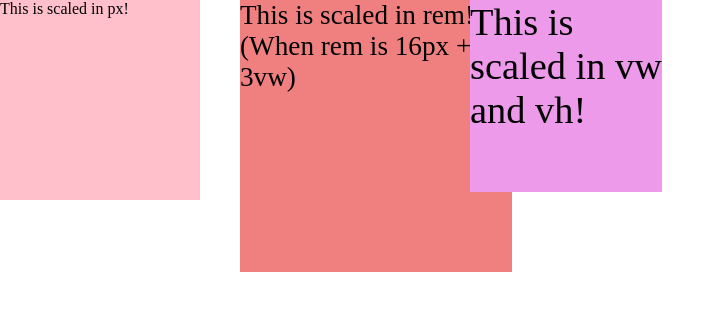
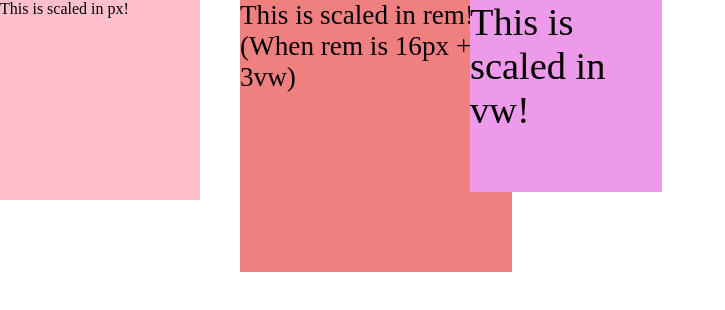
Before and after one commit to madortill/rem-demo, a plain HTML site: page index.html in a window 1280 px wide. Shown: the whole page, without its empty margins (0-725 px from the left). Drawn offline with Linux system fonts and the light colour scheme.

Commit message:
remove vh refrence

```diff
--- a/index.html
+++ b/index.html
@@ -9,6 +9,6 @@
     <body>
         <div class="px">This is scaled in px!</div>
         <div class="rem">This is scaled in rem! <br> (When rem is 16px + 3vw)</div>
-        <div class="vw">This is scaled in vw and vh!</div>
+        <div class="vw">This is scaled in vw!</div>
     </body>
 </html>
```
